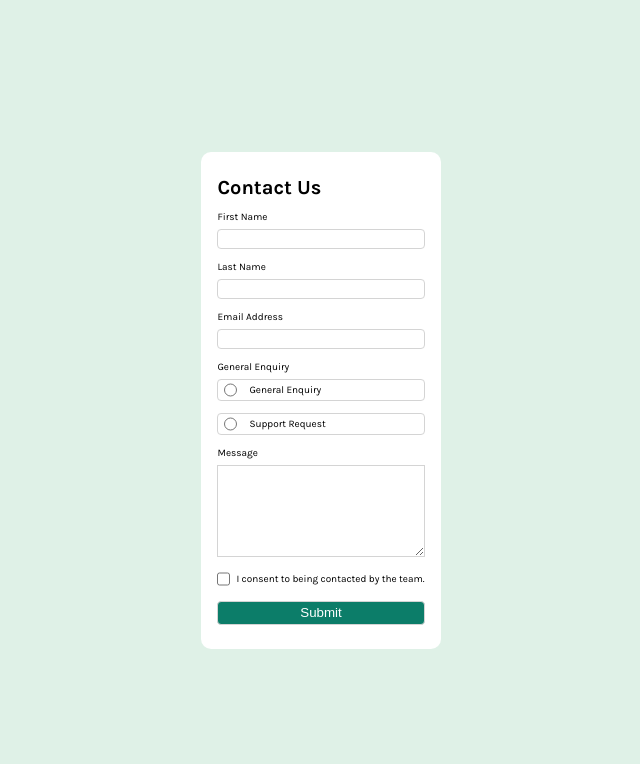
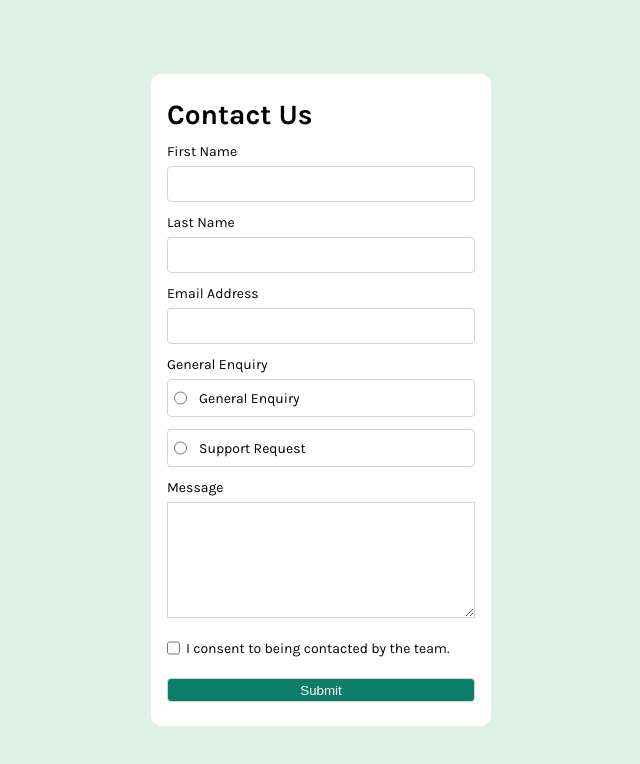
Before and after one commit to ChetanDewalkar/Form_project, a plain HTML site: page index.html in a window 1280 px wide. Shown: the whole page, without its empty margins (319-959 px from the left). Drawn offline with Linux system fonts and the light colour scheme.

Commit message:
second commit

```diff
--- a/index.css
+++ b/index.css
@@ -32,7 +32,8 @@ form {
   margin: 0rem 1rem;
   border-radius: 10px;
   background-color: hsl(0, 0%, 100%);
-  font-size: 10px;
+  width: 340px;
+  font-size: 14px;
 }
 h1 {
   margin-bottom: 12px;
@@ -44,9 +45,10 @@ label {
 input {
   margin-bottom: 12px;
   outline: none;
-  height: 20px;
+  height: 36px;
   border: 1px solid hsl(0, 0%, 83%);
   border-radius: 4px;
+  padding: 0 12px;
 }
 .message {
   display: flex;
@@ -57,6 +59,7 @@ input {
   margin-bottom: 12px;
   outline: none;
   border: 1px solid hsl(0, 0%, 83%);
+  padding: 12px;
 }
 .query-type {
   padding: 0 6px;
@@ -80,7 +83,6 @@ input {
 .checkbox-cont {
   display: flex;
   flex-wrap: wrap;
-  justify-content: space-between;
   align-items: center;
   margin-bottom: 12px;
 }
```
